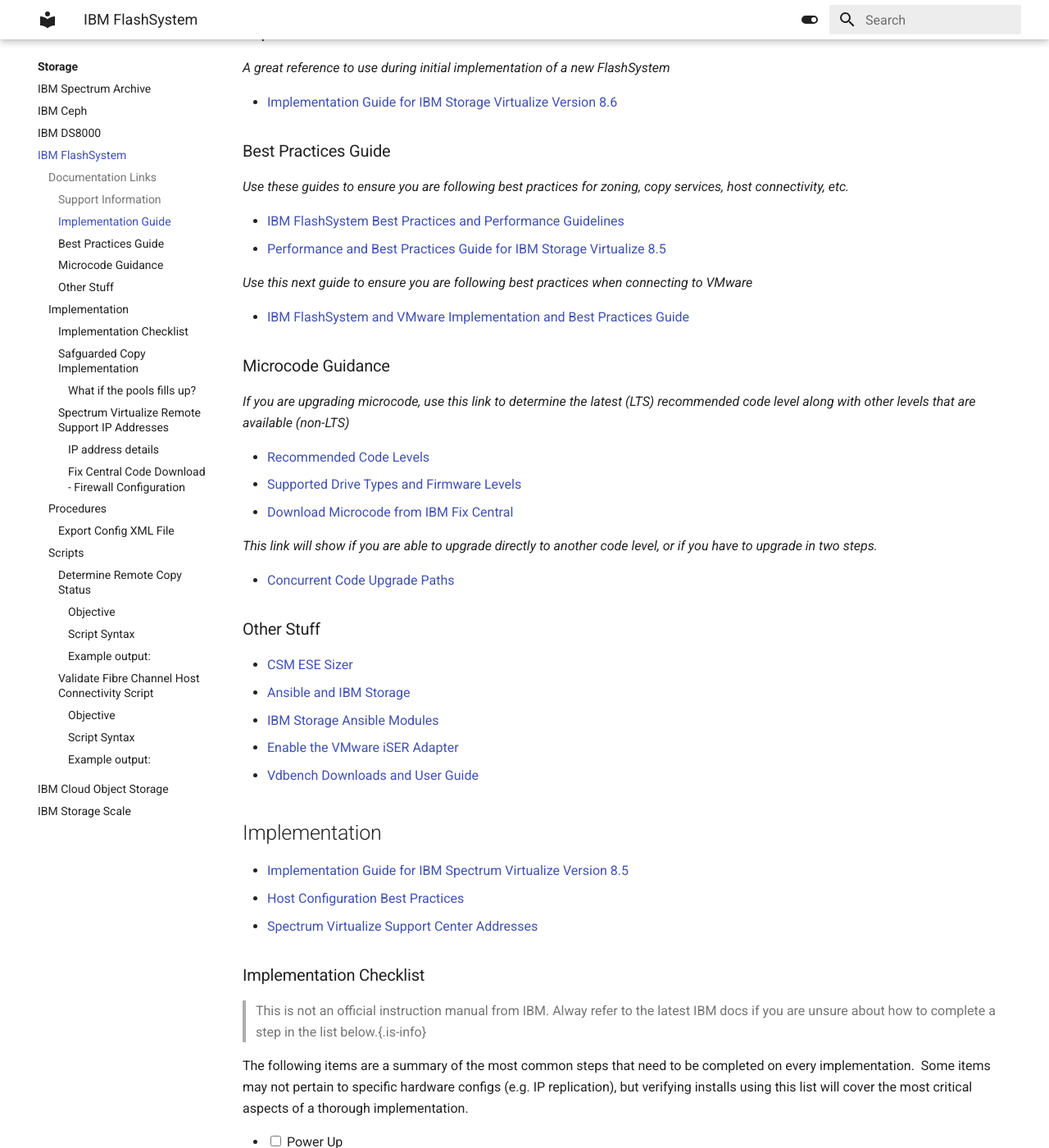
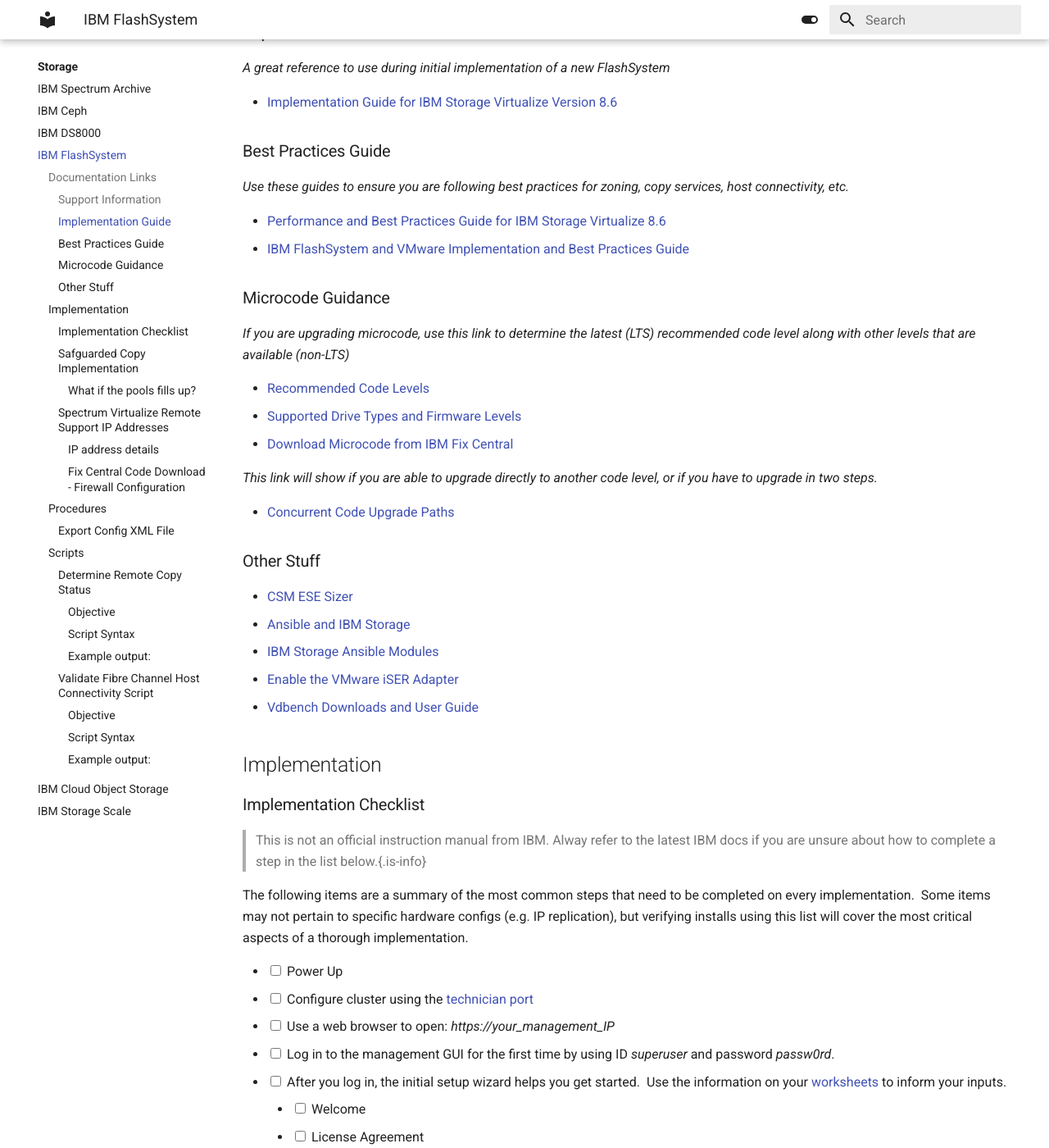
Before and after one commit to rickkoe/worknotes, an MkDocs documentation site: the page built from docs/Storage/flashsystem.md, in a window 1280 px wide and 1400 px high, scrolled down 535 px. Shown: the whole window at 82% size. Built offline with MkDocs 1.6.1 and Material for MkDocs 9.7.7, drawn with Linux system fonts in a browser that asks for light colours.

Commit message:
update links

```diff
--- a/docs/Storage/flashsystem.md
+++ b/docs/Storage/flashsystem.md
@@ -20,13 +20,8 @@
 ### Best Practices Guide
 *Use these guides to ensure you are following best practices for zoning, copy services, host connectivity, etc.*
 
-- [IBM FlashSystem Best Practices and Performance Guidelines](https://www.redbooks.ibm.com/abstracts/sg248503.html)
-- [Performance and Best Practices Guide for IBM Storage Virtualize 8.5](https://www.redbooks.ibm.com/abstracts/sg248521.html)
-
-
-*Use this next guide to ensure you are following best practices when connecting to VMware*
-
-- [IBM FlashSystem and VMware Implementation and Best Practices Guide](http://www.redbooks.ibm.com/abstracts/sg248505.html?Open)
+- [Performance and Best Practices Guide for IBM Storage Virtualize 8.6](https://www.redbooks.ibm.com/redpieces/abstracts/sg248543.html)
+- [IBM FlashSystem and VMware Implementation and Best Practices Guide](https://www.redbooks.ibm.com/redpieces/abstracts/sg248549.html)
 
 
 ### Microcode Guidance
@@ -51,10 +46,6 @@
 
 
 ## Implementation
-- [Implementation Guide for IBM Spectrum Virtualize Version 8.5](https://www.redbooks.ibm.com/redpieces/pdfs/sg248520.pdf)
-- [Host Configuration Best Practices](/ibm-flashsystem/flashsystem-host-configuration)
-- [Spectrum Virtualize Support Center Addresses](/storage/ibm/flashsystem/support-addresses)
-
 
 ### Implementation Checklist
 > This is not an official instruction manual from IBM.  Alway refer to the latest IBM docs if you are unsure about how to complete a step in the list below.{.is-info}
```
